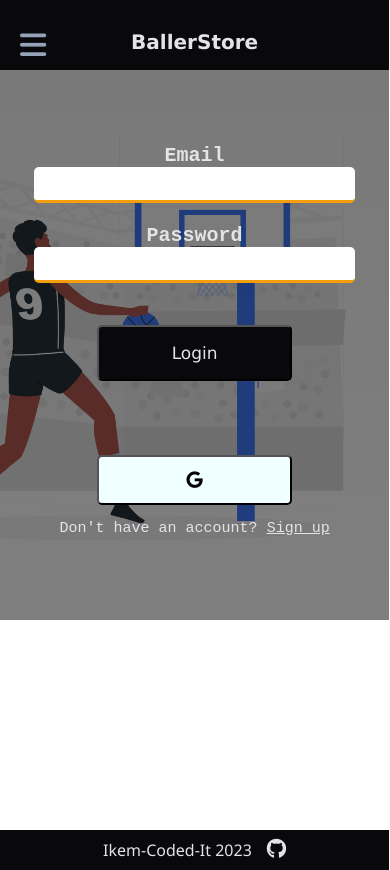
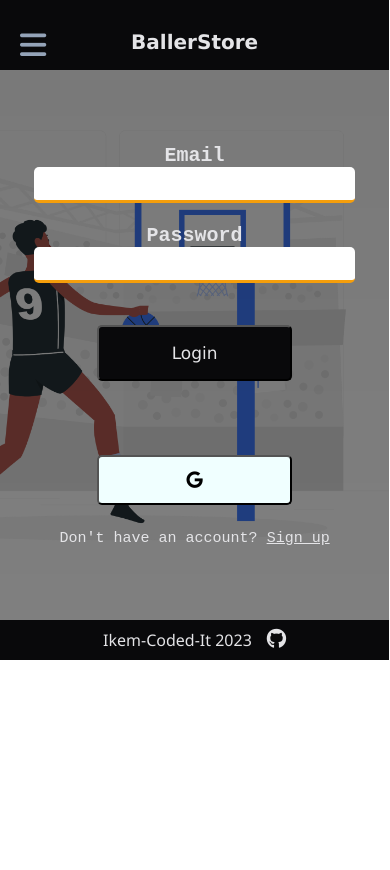
Before and after one commit to Ikem-coded-it/shopping-cart-TOP, a React (Create React App) app: page /auth/login in a window 390 px wide. After the commit the page ends 844 px from the top, so only its background shows below. Built offline with nearby package versions, Linux system fonts and the light colour scheme; no server answers.

Commit message:
more fixes for login page css

```diff
--- a/src/components/AuthPage/login.css
+++ b/src/components/AuthPage/login.css
@@ -109,7 +109,7 @@
       justify-content: flex-end;
       margin-top: 0;
       max-height: fit-content;
-      min-height: 90vh;
+      min-height: 50vh;
     }
 
     .login>div {
@@ -122,6 +122,7 @@
 
     .form-container {
       min-height: 550px;
+      max-height: 550px;
       background-image: url("./assets/Basketball-rafiki.png"),
         linear-gradient(rgba(0, 0, 0, 0.527), rgba(0, 0, 0, 0.5));
       background-size: cover;
--- a/src/components/AuthPage/signup.css
+++ b/src/components/AuthPage/signup.css
@@ -144,6 +144,6 @@
     .signup-link {
       color: var(--font-light-light);
       font-size: 15px;
-      margin-bottom: 10px;
+      margin-top: 10px;
     }
 }
--- a/src/components/Ball/reviews.css
+++ b/src/components/Ball/reviews.css
@@ -215,8 +215,8 @@
   #review-body {
     width: 82%;
     font-size: 13px;
+    margin-top: 6px;
   }
-
 
   .review-input {
     font-size: 15px;
--- a/src/components/ProductPage/BallCard/styles.css
+++ b/src/components/ProductPage/BallCard/styles.css
@@ -45,12 +45,6 @@
   background-color: white;
 }
 
-/* input[type=number]::-webkit-inner-spin-button {
-  opacity: 1;
-  height: 30px;
-  width: 30px;
-} */
-
 .make-basket-btn {
   height: 25%;
   width: 90%;
```
